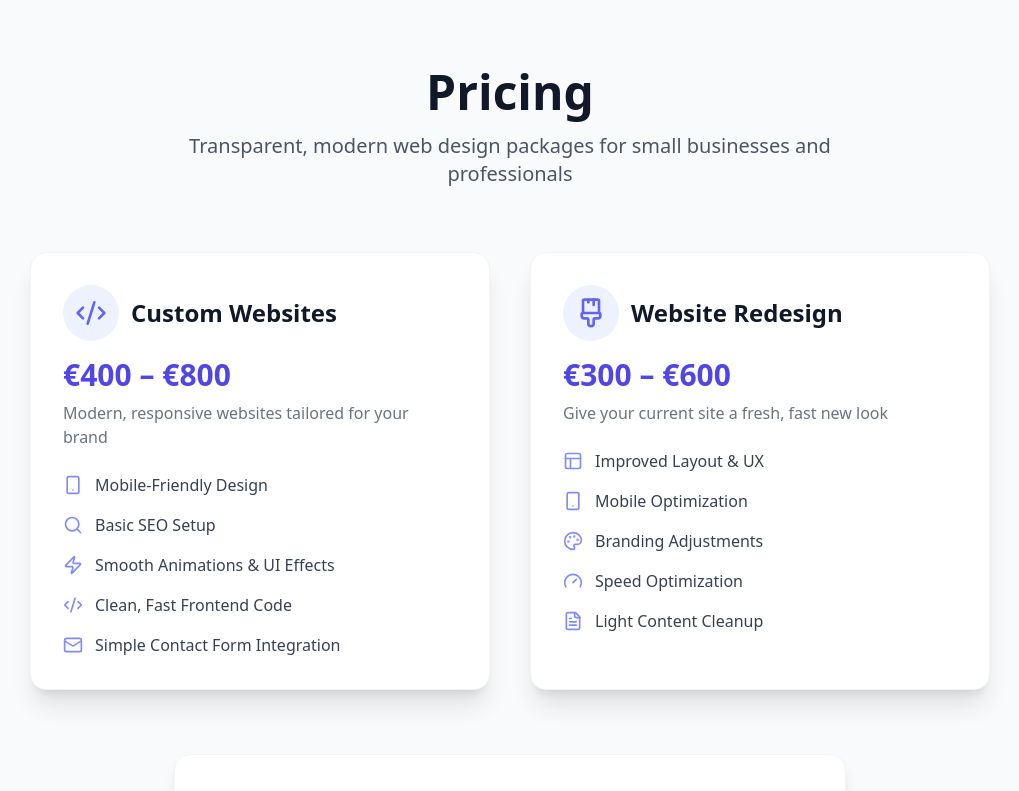
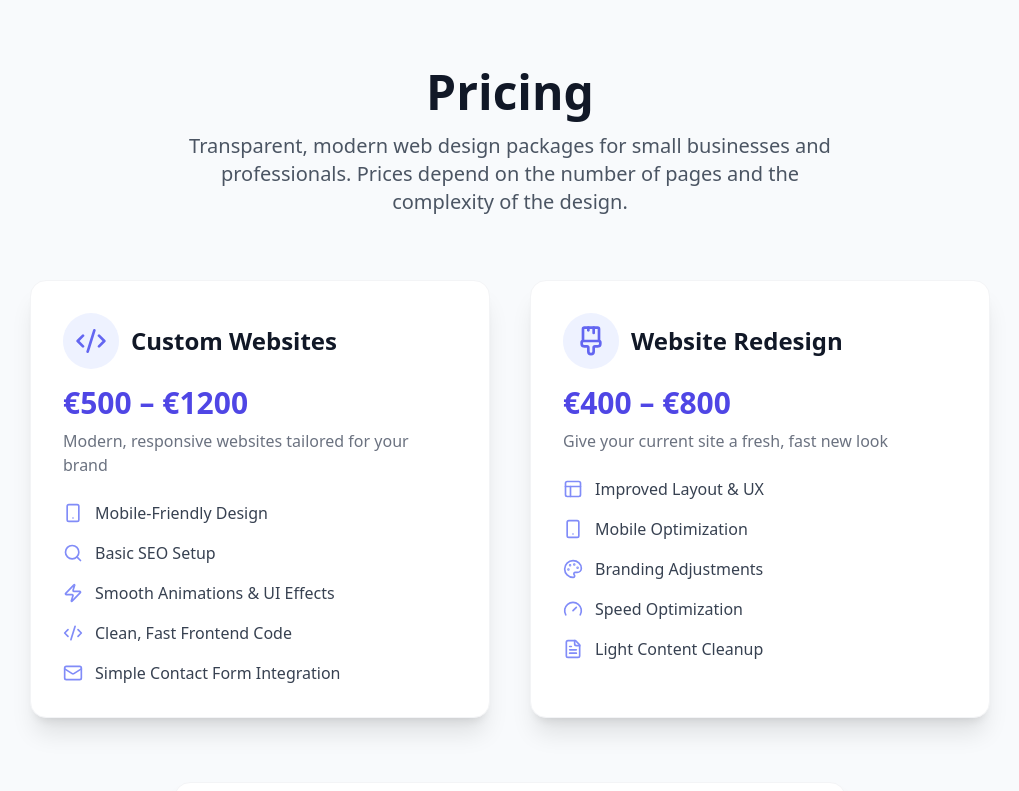
Before and after one commit to SkipsSkips/boomin.dev_final, a React (Vite) app: page / in a window 1280 px wide. Shown: the part 1940-2731 px from the top of the page, without its empty margins (130-1149 px from the left). Built offline with nearby package versions, Linux system fonts and the light colour scheme.

Commit message:
Update App.tsx

```diff
--- a/src/App.tsx
+++ b/src/App.tsx
@@ -91,7 +91,7 @@ function App() {
     {
       icon: <Code2 className="w-8 h-8 text-indigo-500" />,
       title: "Custom Websites",
-      price: "€400 – €800",
+      price: "€500 – €1200",
       subtitle: "Modern, responsive websites tailored for your brand",
       bullets: [
         { icon: <Smartphone className="w-5 h-5 text-indigo-400" />, text: "Mobile-Friendly Design" },
@@ -104,7 +104,7 @@ function App() {
     {
       icon: <Paintbrush2 className="w-8 h-8 text-indigo-500" />,
       title: "Website Redesign",
-      price: "€300 – €600",
+      price: "€400 – €800",
       subtitle: "Give your current site a fresh, fast new look",
       bullets: [
         { icon: <Layout className="w-5 h-5 text-indigo-400" />, text: "Improved Layout & UX" },
@@ -118,9 +118,9 @@ function App() {
 
   // Add-ons data
   const addons = [
-    { name: "Hosting & Domain Setup", price: "+€50", icon: <Server className="w-5 h-5 text-indigo-400" /> },
-    { name: "Custom Forms (e.g., Netlify)", price: "+€40", icon: <Mail className="w-5 h-5 text-indigo-400" /> },
-    { name: "Basic Analytics (Plausible)", price: "+€40", icon: <BarChart3 className="w-5 h-5 text-indigo-400" /> },
+    { name: "Hosting & Domain Setup", price: "+€70", icon: <Server className="w-5 h-5 text-indigo-400" /> },
+    { name: "Custom Forms (e.g., Netlify)", price: "+€50", icon: <Mail className="w-5 h-5 text-indigo-400" /> },
+    { name: "Basic Analytics (Plausible)", price: "+€50", icon: <BarChart3 className="w-5 h-5 text-indigo-400" /> },
     { name: "Multi-language (static only)", price: "+€100", icon: <Globe className="w-5 h-5 text-indigo-400" /> }
   ];
 
@@ -282,7 +282,7 @@ function App() {
             <div className="text-center mb-12 md:mb-16">
               <h2 className="text-3xl sm:text-4xl md:text-5xl font-bold mb-4 text-gray-900">Pricing</h2>
               <p className="text-lg sm:text-xl text-gray-600 max-w-2xl mx-auto">
-                Transparent, modern web design packages for small businesses and professionals
+                Transparent, modern web design packages for small businesses and professionals. Prices depend on the number of pages and the complexity of the design.
               </p>
             </div>
             <div className="grid grid-cols-1 md:grid-cols-2 gap-6 md:gap-10 mb-12 md:mb-16">
```
